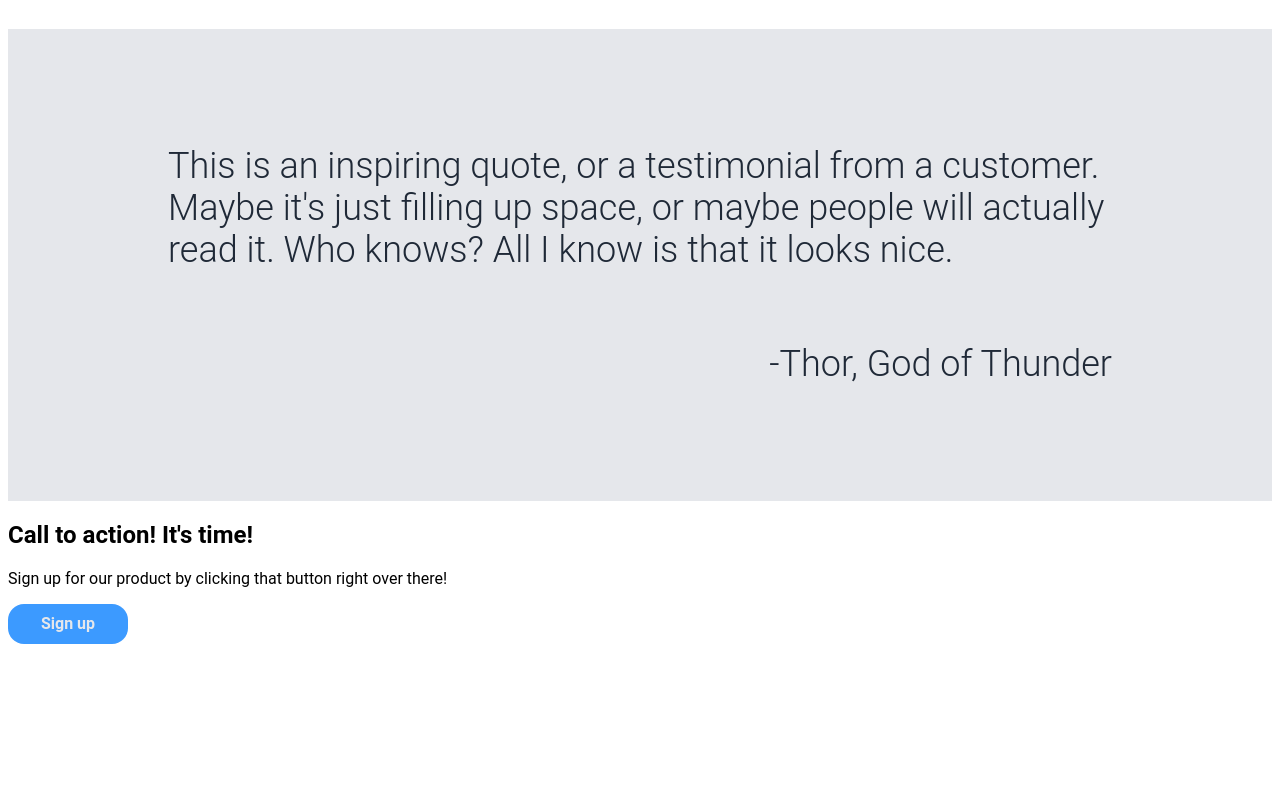
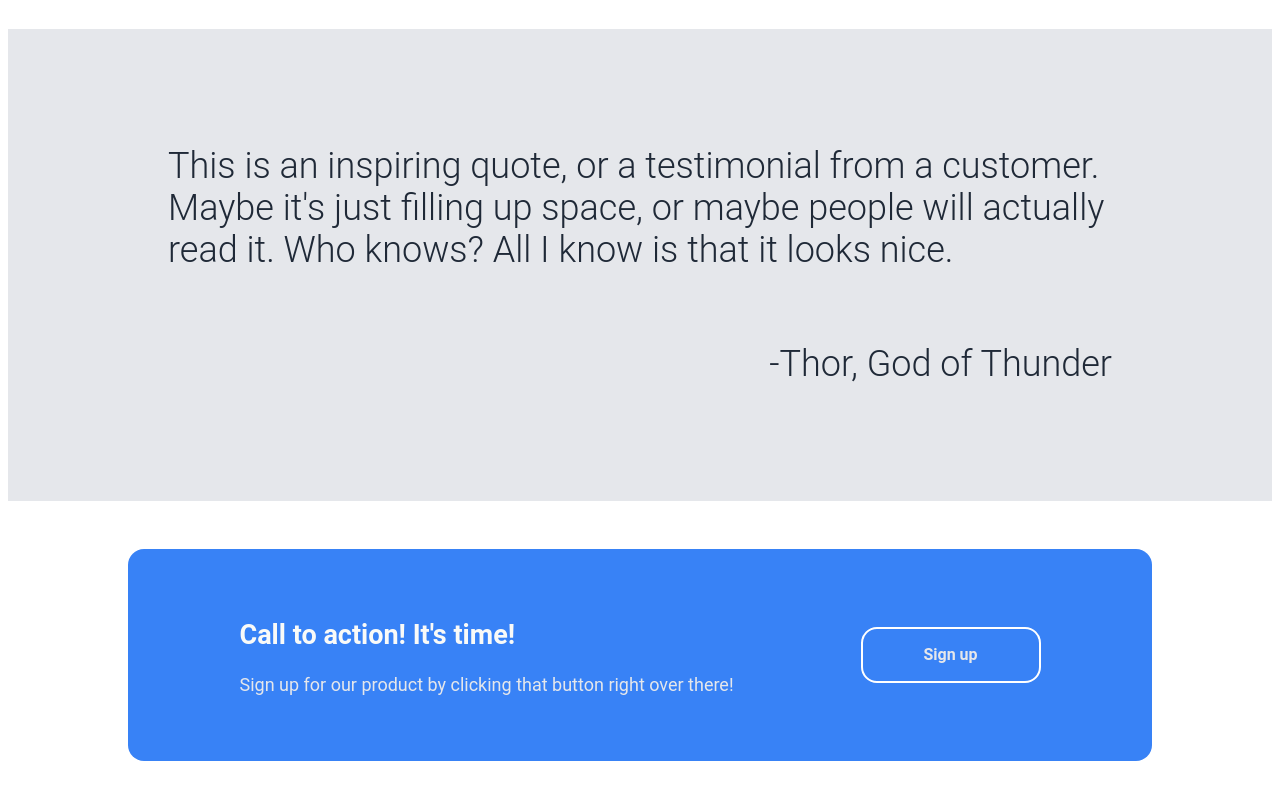
Before and after one commit to log2718/home-page-design-1, a plain HTML site: page index.html in a window 1280 px wide. Shown: the part 1140-1940 px from the top of the page. Before the commit the page ends 1792 px from the top, so only its background shows below. Drawn offline with Linux system fonts and the light colour scheme.

Commit message:
complete final signup section

```diff
--- a/index.html
+++ b/index.html
@@ -52,9 +52,14 @@
             people will actually read it. Who knows? All I know is that it looks nice.</p>
         <p class="author">-Thor, God of Thunder</p>
     </div>
+
     <div class="signup">
-        <h2>Call to action! It's time!</h2>
-        <p>Sign up for our product by clicking that button right over there!</p>
-        <button>Sign up</button>
+        <div class="leftsignup">
+            <h2>Call to action! It's time!</h2>
+            <p>Sign up for our product by clicking that button right over there!</p>
+        </div>
+        <div class="buttonbottom">
+            <button>Sign up</button>
+        </div>
     </div>
 </body>
--- a/style.css
+++ b/style.css
@@ -54,7 +54,7 @@
 }
 
 button {
-    background-color: rgb(60, 154, 255);
+    background-color: #3882F6;
     width: 120px;
     height: 40px;
     border-radius: 16px;
@@ -99,3 +99,31 @@ button {
     display: flex;
     justify-content: right;
 }
+
+.signup {
+    background-color: #3882F6;
+    margin: 48px 120px;
+    padding: 48px;
+    display: flex;
+    justify-content: space-around;
+    border-radius: 16px;
+    font-size: 18px;
+    color: #F9FAF8;
+}
+
+.leftsignup p {
+    color: #E5E7EB;
+}
+
+.buttonbottom {
+    display: flex;
+    flex-direction: column;
+    justify-content: center;
+}
+
+.signup button {
+    border-color: white;
+    border-style: solid;
+    width: 180px;
+    height: 56px;
+}
```
